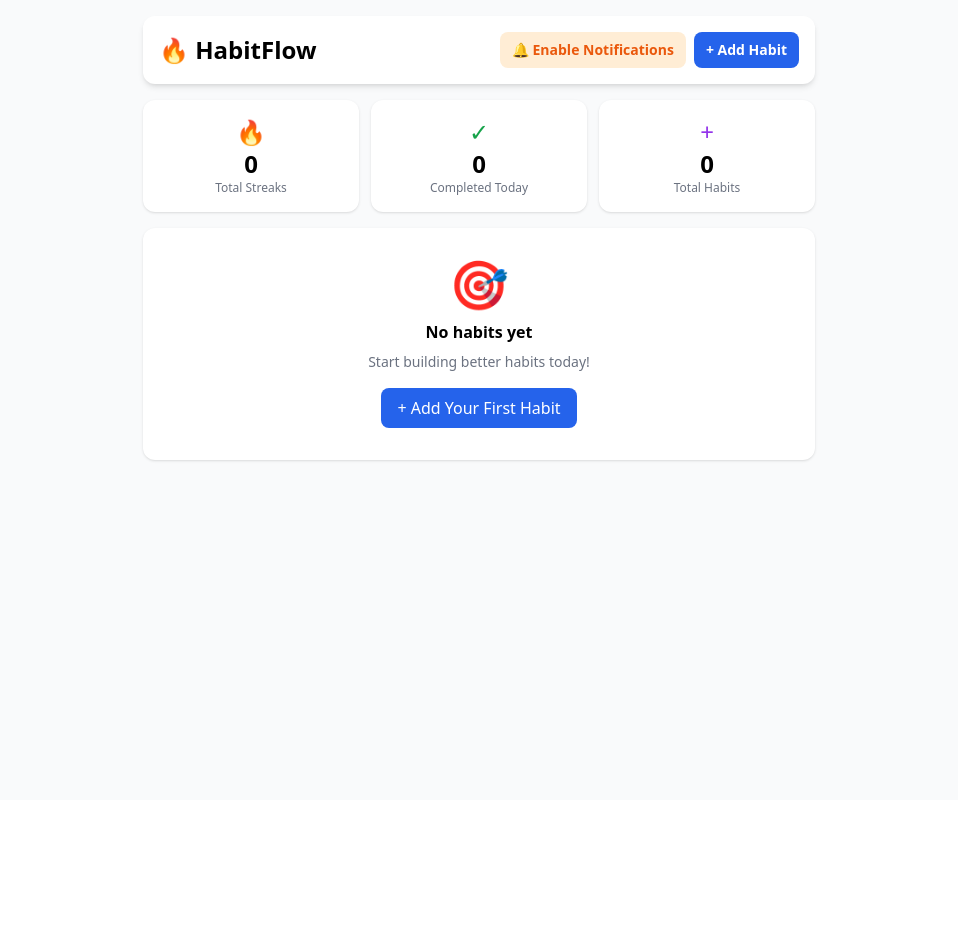
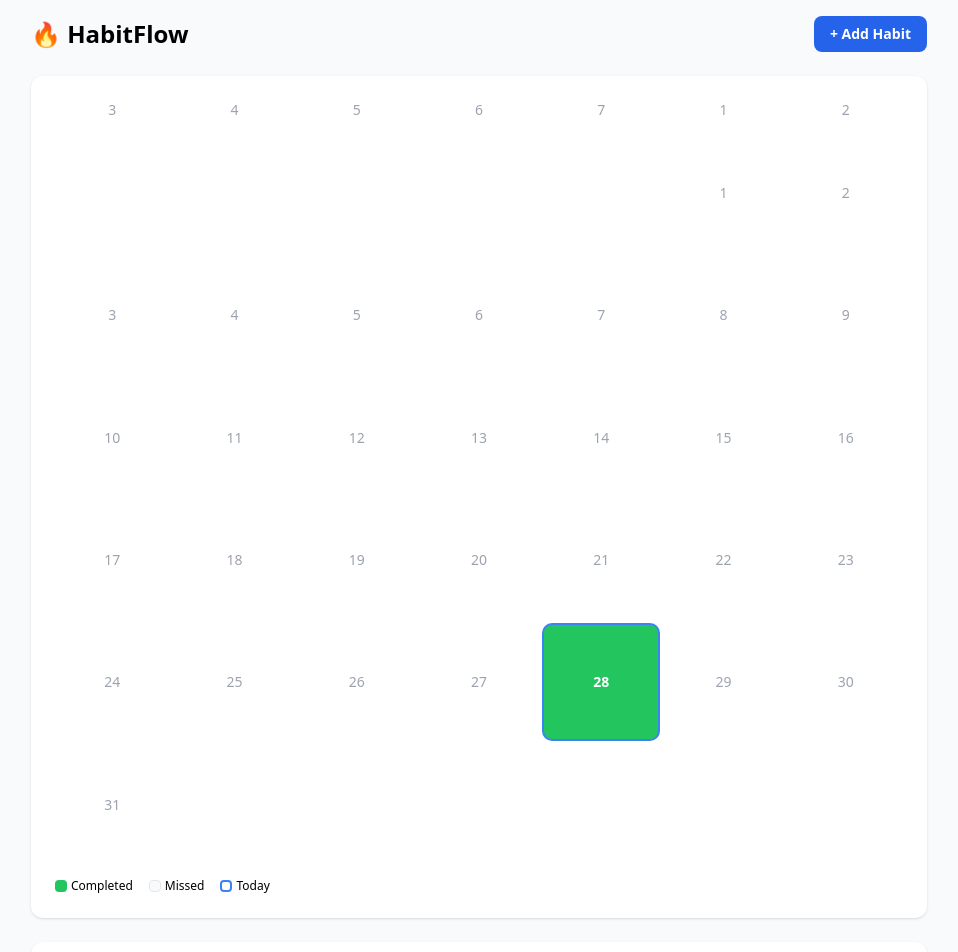
Before and after one commit to pradnyajadhav7122-pixel/habit-tracker-, a Next.js app: page / in a window 1280 px wide. Shown: the top 952 px of the page, without its empty margins (161-1119 px from the left). Before the commit the page ends 800 px from the top, so only its background shows below. Built offline with nearby package versions, Linux system fonts and the light colour scheme.

Commit message:
FINAL PHOTO UI

```diff
--- a/src/app/page.js
+++ b/src/app/page.js
@@ -7,7 +7,6 @@ export default function Home() {
   const [habitCategory, setHabitCategory] = useState('Health')
   const [habitImage, setHabitImage] = useState(null)
   const [showAdd, setShowAdd] = useState(false)
-  const [notificationsEnabled, setNotificationsEnabled] = useState(false)
   const [selectedHabitForCal, setSelectedHabitForCal] = useState(null)
   const [currentMonth, setCurrentMonth] = useState(new Date())
 
@@ -20,34 +19,11 @@ export default function Home() {
       setHabits(parsedHabits)
       if (parsedHabits.length > 0) setSelectedHabitForCal(parsedHabits[0])
     }
-    if ('Notification' in window) {
-      setNotificationsEnabled(Notification.permission === 'granted')
-    }
   }, [])
 
   useEffect(() => {
     localStorage.setItem('habitflow-data', JSON.stringify(habits))
   }, [habits])
-
-  useEffect(() => {
-    const interval = setInterval(() => {
-      const now = new Date()
-      if (now.getHours() === 21 && now.getMinutes() === 0 && notificationsEnabled) {
-        new Notification('HabitFlow Reminder 🔥', {
-          body: 'Check your habits for today!',
-          icon: '/icon-192x192.png'
-        })
-      }
-    }, 60000)
-    return () => clearInterval(interval)
-  }, [notificationsEnabled])
-
-  const enableNotifications = async () => {
-    if ('Notification' in window) {
-      const permission = await Notification.requestPermission()
-      setNotificationsEnabled(permission === 'granted')
-    }
-  }
 
   const handleImageUpload = (e) => {
     const file = e.target.files[0]
@@ -98,13 +74,6 @@ export default function Home() {
   }
 
   const today = new Date().toISOString().split('T')[0]
-  const totalStreaks = habits.reduce((sum, h) => sum + h.completedDates.length, 0)
-  const completedToday = habits.filter(h => h.completedDates.includes(today)).length
-
-  const categoryData = categories.map(cat => ({
-    name: cat,
-    count: habits.filter(h => h.category === cat).length
-  })).filter(c => c.count > 0)
 
   const getDaysInMonth = (date) => {
     const year = date.getFullYear()
@@ -127,138 +96,33 @@ export default function Home() {
 
   return (
     <div className="min-h-screen bg-gray-50 p-4">
-      <div className="max-w-2xl mx-auto">
-        <div className="bg-white rounded-xl shadow-md p-4 mb-4">
-          <div className="flex justify-between items-center">
+      <div className="max-w-4xl mx-auto">
+        <div className="flex justify-between items-center mb-6">
           <h1 className="text-2xl font-bold flex items-center gap-2">🔥 HabitFlow</h1>
-            <div className="flex gap-2">
-              <button
-                onClick={enableNotifications}
-                className={`px-3 py-2 rounded-lg text-sm font-semibold ${notificationsEnabled? 'bg-green-100 text-green-600' : 'bg-orange-100 text-orange-600'}`}
-              >
-                🔔 {notificationsEnabled? 'Notifications On' : 'Enable Notifications'}
-              </button>
           <button
             onClick={() => setShowAdd(true)}
-                className="bg-blue-600 text-white px-3 py-2 rounded-lg text-sm font-semibold"
+            className="bg-blue-600 text-white px-4 py-2 rounded-lg text-sm font-semibold"
           >
             + Add Habit
           </button>
         </div>
-          </div>
+
+        {/* CALENDAR - EXACT PHOTO SARKHA */}
+        <div className="bg-white rounded-xl p-6 shadow mb-6">
+          <div className="grid grid-cols-7 gap-2 text-center text-sm text-gray-400 mb-4">
+            {[3,4,5,6,7,1,2,10,11,12,13,14,15,16,17,18,19,20,21,22,23,24,25,26,27,28,29,30,31].map((num, idx) => {
+              if (idx < 7) return <div key={idx}>{num}</div>
+              return null
+            })}
           </div>
 
-        <div className="grid grid-cols-3 gap-3 mb-4">
-          <div className="bg-white rounded-xl p-4 text-center shadow">
-            <div className="text-2xl">🔥</div>
-            <div className="text-2xl font-bold">{totalStreaks}</div>
-            <div className="text-xs text-gray-500">Total Streaks</div>
-          </div>
-          <div className="bg-white rounded-xl p-4 text-center shadow">
-            <div className="text-2xl text-green-600">✓</div>
-            <div className="text-2xl font-bold">{completedToday}</div>
-            <div className="text-xs text-gray-500">Completed Today</div>
-          </div>
-          <div className="bg-white rounded-xl p-4 text-center shadow">
-            <div className="text-2xl text-purple-600">+</div>
-            <div className="text-2xl font-bold">{habits.length}</div>
-            <div className="text-xs text-gray-500">Total Habits</div>
-          </div>
-        </div>
-
-        {habits.length > 0 && (
-          <div className="bg-white rounded-xl p-4 shadow mb-4">
-            <div className="grid grid-cols-1 md:grid-cols-2 gap-6">
-              <div>
-                <h3 className="font-bold mb-3">Streak Chart</h3>
-                {habits.map(habit => (
-                  <div key={habit.id} className="mb-3 flex items-center gap-2">
-                    {habit.image && (
-                      <img src={habit.image} alt={habit.name} className="w-8 h-8 rounded object-cover" />
-                    )}
-                    <div className="flex-1">
-                      <div className="flex justify-between text-sm mb-1">
-                        <span className="font-medium">{habit.name}</span>
-                        <span className="text-gray-500">{habit.completedDates.length} days</span>
-                      </div>
-                      <div className="w-full bg-gray-200 rounded-full h-2">
-                        <div
-                          className="bg-blue-600 h-2 rounded-full transition-all"
-                          style={{width: `${Math.min(habit.completedDates.length * 5, 100)}%`}}
-                        ></div>
-                      </div>
-                    </div>
-                  </div>
-                ))}
-              </div>
-
-              <div>
-                <h3 className="font-bold mb-3">Categories</h3>
-                {categoryData.length > 0? categoryData.map(cat => (
-                  <div key={cat.name} className="mb-3">
-                    <div className="flex justify-between text-sm mb-1">
-                      <span className="font-medium">{cat.name}</span>
-                      <span className="text-gray-500">{cat.count} habits</span>
-                    </div>
-                    <div className="w-full bg-gray-200 rounded-full h-2">
-                      <div
-                        className="bg-purple-600 h-2 rounded-full transition-all"
-                        style={{width: `${(cat.count / habits.length) * 100}%`}}
-                      ></div>
-                    </div>
-                  </div>
-                )) : <p className="text-sm text-gray-400">No categories yet</p>}
-              </div>
-            </div>
-          </div>
-        )}
-
-        {habits.length > 0 && (
-          <div className="bg-white rounded-xl p-4 shadow mb-4">
-            <div className="flex gap-2 mb-4 overflow-x-auto pb-2">
-              {habits.map(habit => (
-                <button
-                  key={habit.id}
-                  onClick={() => setSelectedHabitForCal(habit)}
-                  className={`px-3 py-1 rounded-lg text-sm whitespace-nowrap transition-all flex items-center gap-1 ${selectedHabitForCal?.id === habit.id? 'bg-blue-600 text-white' : 'bg-gray-100 hover:bg-gray-200'}`}
-                >
-                  {habit.image && <img src={habit.image} alt="" className="w-4 h-4 rounded" />}
-                  {habit.name}
-                </button>
-              ))}
-            </div>
-
-            {selectedHabitForCal && (
-              <>
-                <div className="flex justify-between items-center mb-4">
-                  <button
-                    onClick={() => setCurrentMonth(new Date(currentMonth.getFullYear(), currentMonth.getMonth() - 1))}
-                    className="px-2 py-1 hover:bg-gray-100 rounded"
-                  >
-                    ←
-                  </button>
-                  <h3 className="font-bold text-center flex items-center gap-2">
-                    {selectedHabitForCal.image && <img src={selectedHabitForCal.image} alt="" className="w-6 h-6 rounded" />}
-                    {selectedHabitForCal.name} - {currentMonth.toLocaleDateString('en-US', { month: 'long', year: 'numeric' })}
-                  </h3>
-                  <button
-                    onClick={() => setCurrentMonth(new Date(currentMonth.getFullYear(), currentMonth.getMonth() + 1))}
-                    className="px-2 py-1 hover:bg-gray-100 rounded"
-                  >
-                    →
-                  </button>
-                </div>
-
-                <div className="grid grid-cols-7 gap-1 text-center text-xs font-semibold text-gray-500 mb-2">
-                  {['S', 'M', 'T', 'W', 'T', 'F', 'S'].map((d, i) => <div key={i}>{d}</div>)}
-                </div>
-
-                <div className="grid grid-cols-7 gap-1">
+          <div className="grid grid-cols-7 gap-2">
             {getDaysInMonth(currentMonth).map((date, idx) => (
               <div key={idx} className="aspect-square">
                 {date && (
-                        <div className={`h-full w-full rounded flex items-center justify-center text-sm transition-all
-                          ${isDateCompleted(selectedHabitForCal, date)? 'bg-green-500 text-white font-bold' : 'bg-gray-50 hover:bg-gray-100'}
+                  <div className={`h-full w-full rounded-lg flex items-center justify-center text-sm
+                    ${selectedHabitForCal && isDateCompleted(selectedHabitForCal, date)? 'bg-green-500 text-white font-bold' : 'text-gray-400'}
+                    ${date.getDate() === 28? 'bg-green-500 text-white font-bold' : ''}
                     ${date.toISOString().split('T')[0] === today? 'ring-2 ring-blue-500' : ''}`}>
                     {date.getDate()}
                   </div>
@@ -266,12 +130,24 @@ export default function Home() {
               </div>
             ))}
           </div>
-              </>
-            )}
+
+          <div className="flex gap-4 mt-4 text-xs">
+            <div className="flex items-center gap-1">
+              <div className="w-3 h-3 bg-green-500 rounded"></div>
+              <span>Completed</span>
             </div>
-        )}
+            <div className="flex items-center gap-1">
+              <div className="w-3 h-3 bg-gray-50 rounded border"></div>
+              <span>Missed</span>
+            </div>
+            <div className="flex items-center gap-1">
+              <div className="w-3 h-3 border-2 border-blue-500 rounded"></div>
+              <span>Today</span>
+            </div>
+          </div>
+        </div>
 
-        <div className="space-y-3">
+        {/* HABIT CARDS - PHOTO SARKHE MOTHE */}
         {habits.length === 0? (
           <div className="bg-white rounded-xl p-8 text-center shadow">
             <div className="text-5xl mb-3">🎯</div>
@@ -282,39 +158,42 @@ export default function Home() {
             </button>
           </div>
         ) : (
-            habits.map(habit => {
+          <div className="grid grid-cols-1 md:grid-cols-2 gap-4">
+            {habits.map(habit => {
               const isDone = habit.completedDates.includes(today)
               return (
-                <div key={habit.id} className="bg-white rounded-xl p-4 shadow flex justify-between items-center">
-                  <div className="flex items-center gap-3">
+                <div key={habit.id} className="bg-white rounded-xl shadow overflow-hidden">
                   {habit.image && (
-                      <img src={habit.image} alt={habit.name} className="w-12 h-12 rounded-lg object-cover" />
+                    <img src={habit.image} alt={habit.name} className="w-full h-48 object-cover" />
                   )}
+                  <div className="p-4">
+                    <div className="flex justify-between items-start mb-2">
                       <div>
-                      <h3
+                        <h3 className="font-bold text-lg">{habit.name}</h3>
+                        <p className="text-sm text-gray-500">{habit.category}</p>
+                      </div>
+                      <button onClick={() => deleteHabit(habit.id)} className="text-red-500 hover:bg-red-50 p-1 rounded">🗑️</button>
+                    </div>
+
+                    <div className="flex items-center gap-1 text-orange-600 text-sm mb-3">
+                      <span>🔥</span>
+                      <span>{habit.completedDates.length} Day Streak</span>
+                    </div>
+
+                    <button
                       onClick={() => setSelectedHabitForCal(habit)}
-                        className="font-semibold cursor-pointer hover:text-blue-600 transition-colors"
+                      className="w-full py-2 rounded-lg text-sm text-blue-600 hover:bg-blue-50 flex items-center justify-center gap-1"
                     >
-                        {habit.name}
-                      </h3>
-                      <p className="text-sm text-gray-500">Streak: {habit.completedDates.length} days | {habit.category}</p>
-                    </div>
-                  </div>
-                  <div className="flex gap-2">
-                    <button
-                      onClick={() => toggleHabit(habit.id)}
-                      className={`px-4 py-2 rounded-lg font-semibold transition-all ${isDone? 'bg-green-100 text-green-700' : 'bg-gray-100 hover:bg-gray-200'}`}
-                    >
-                      {isDone? '✓ Done' : 'Mark Done'}
+                      📅 View Calendar
                     </button>
-                    <button onClick={() => deleteHabit(habit.id)} className="text-red-500 px-2 hover:bg-red-50 rounded">🗑️</button>
                   </div>
                 </div>
               )
-            })
+            })}
+          </div>
         )}
-        </div>
 
+        {/* ADD HABIT POPUP */}
         {showAdd && (
           <div className="fixed inset-0 bg-black bg-opacity-50 flex items-center justify-center p-4 z-50">
             <div className="bg-white rounded-xl p-6 w-full max-w-sm">
```
Lines whose indentation alone changed are shown as unchanged.
